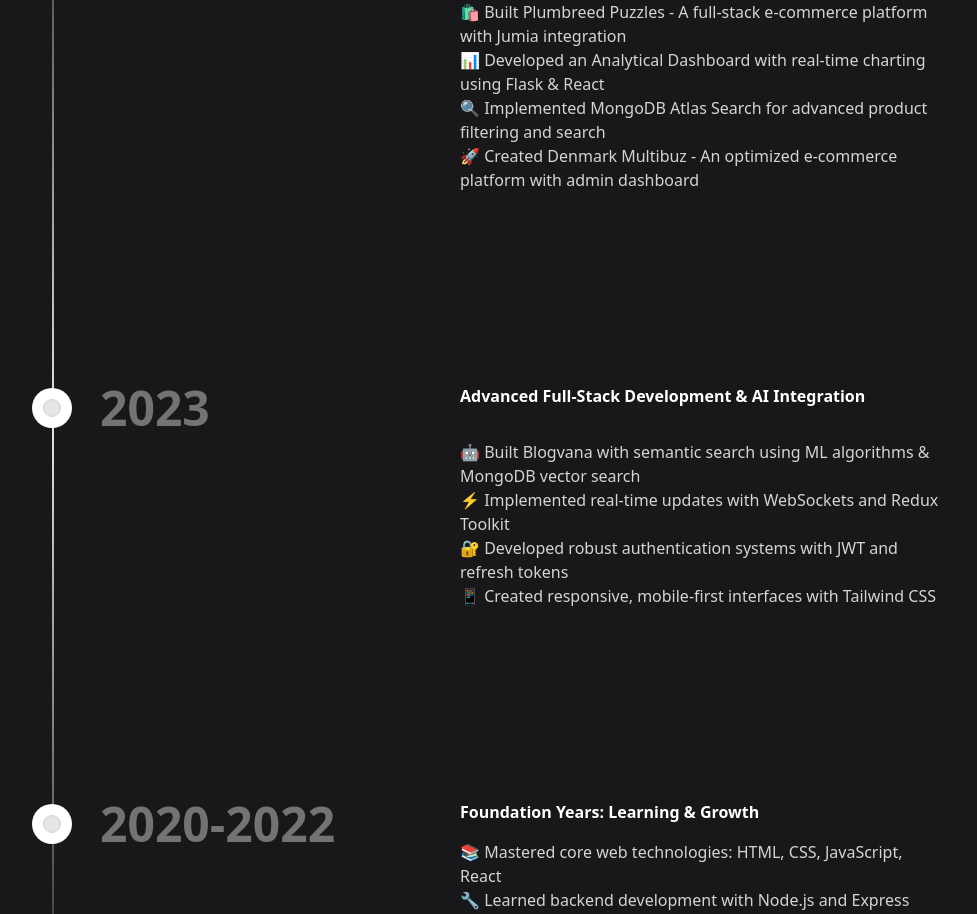
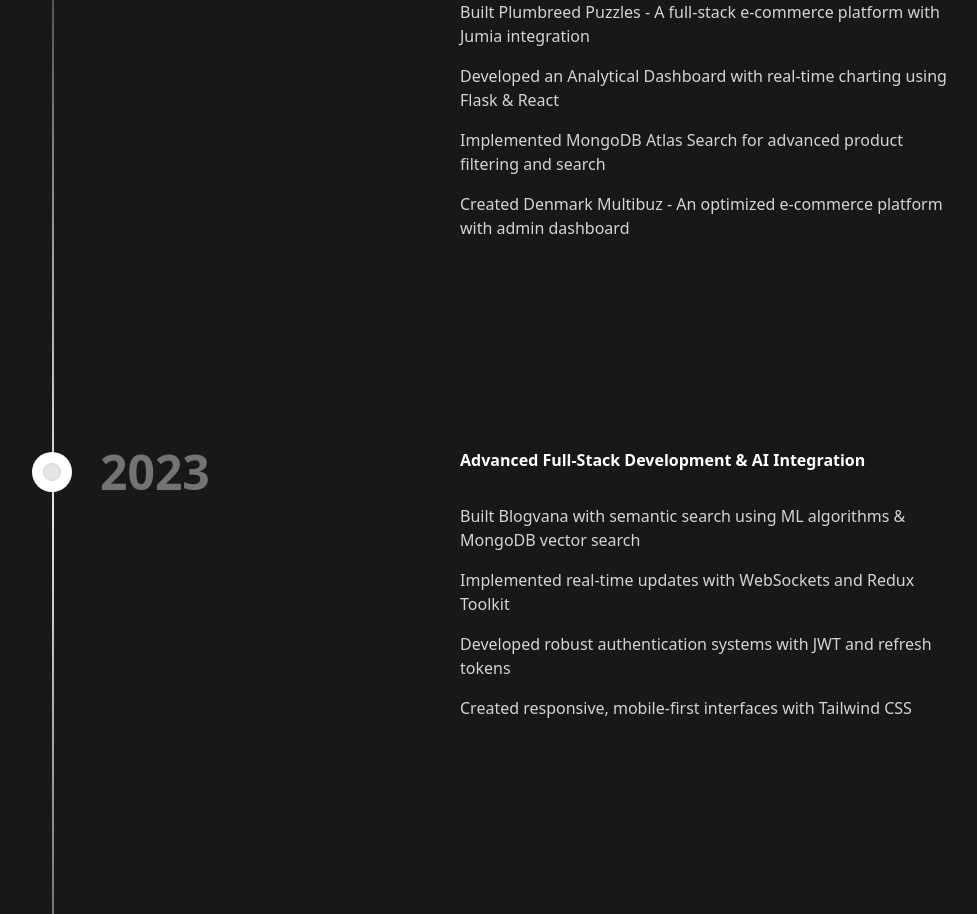
Before and after one commit to pascal-azubike/Pascal-Next-Portfolio, a Next.js app: page /about in a window 1280 px wide. Shown: the part 1480-2394 px from the top of the page, without its empty margins (148-1125 px from the left). Built offline with nearby package versions, Linux system fonts and the light colour scheme.

Commit message:
fixed code crashing on single article page

```diff
--- a/src/app/blogs/[id]/page.tsx
+++ b/src/app/blogs/[id]/page.tsx
@@ -4,16 +4,22 @@
 import { siteConfig } from "@/lib/site-config";
 import { connectDB } from "@/app/api/config/MongoDbConfig";
 import Article from "@/app/api/models/Article";
+import { notFound } from "next/navigation";
 
 // Function to fetch article data
 async function getArticle(id: string) {
   await connectDB();
+
+  // Add ObjectId validation
+  const isValidObjectId = /^[0-9a-fA-F]{24}$/.test(id);
+  if (!isValidObjectId) {
+    notFound();
+  }
+
   const article = await Article.findById(id);
 
-  article && console.log(article._id, "meteadd .....................1");
-
   if (!article) {
-    throw new Error('Article not found');
+    notFound();
   }
 
   return article;
@@ -52,7 +58,7 @@
         url: siteConfig.ogImage,
         width: 1200,
         height: 630,
-        alt: `About ${siteConfig.name}`
+        alt: `${article.title} | Blog | ${siteConfig.name}`
       },
       locale: "en_US",
       type: "article",
--- /dev/null
+++ b/src/app/not-found.tsx
@@ -0,0 +1,30 @@
+import { ContentLayout } from '@/components/admin-panel/content-layout'
+import Link from 'next/link'
+import Image from 'next/image'
+
+export default function NotFound() {
+    return (
+        <ContentLayout>
+            <div className="flex flex-col items-center justify-center pt-32 min-h-[60vh] px-4 text-center">
+                <Image
+                    src="/not-found.svg"
+                    alt="404 Not Found Illustration"
+                    width={400}
+                    height={300}
+                    className="mb-8"
+                    priority
+                />
+                <h2 className="text-3xl font-bold mb-4 text-center">404 - Page Not Found</h2>
+                <p className="text-gray-300 mb-6 text-center max-w-md">
+                    Oops! The page you're looking for doesn't exist or has been moved.
+                </p>
+                <Link
+                    href="/"
+                    className="px-6 py-3 bg-blue-600 text-white rounded-md hover:bg-blue-700 transition-colors"
+                >
+                    Return Home
+                </Link>
+            </div>
+        </ContentLayout>
+    )
+}
--- a/src/components/aboutTimeLine.tsx
+++ b/src/components/aboutTimeLine.tsx
@@ -11,18 +11,18 @@
           <p className="font-bold mb-8">
             Building Complex E-commerce & Analytics Solutions
           </p>
-          <div className="mb-8">
-            <div className="flex gap-2 items-center text-neutral-300">
-              🛍️ Built Plumbreed Puzzles - A full-stack e-commerce platform with Jumia integration
+          <div className="space-y-4 mb-12">
+            <div className="text-neutral-300">
+              Built Plumbreed Puzzles - A full-stack e-commerce platform with Jumia integration
             </div>
-            <div className="flex gap-2 items-center text-neutral-300">
-              📊 Developed an Analytical Dashboard with real-time charting using Flask & React
+            <div className="text-neutral-300">
+              Developed an Analytical Dashboard with real-time charting using Flask & React
             </div>
-            <div className="flex gap-2 items-center text-neutral-300">
-              🔍 Implemented MongoDB Atlas Search for advanced product filtering and search
+            <div className="text-neutral-300">
+              Implemented MongoDB Atlas Search for advanced product filtering and search
             </div>
-            <div className="flex gap-2 items-center text-neutral-300">
-              🚀 Created Denmark Multibuz - An optimized e-commerce platform with admin dashboard
+            <div className="text-neutral-300">
+              Created Denmark Multibuz - An optimized e-commerce platform with admin dashboard
             </div>
           </div>
         </div>
@@ -35,18 +35,18 @@
           <p className="font-bold mb-8">
             Advanced Full-Stack Development & AI Integration
           </p>
-          <div className="mb-8">
-            <div className="flex gap-2 items-center text-neutral-300">
-              🤖 Built Blogvana with semantic search using ML algorithms & MongoDB vector search
+          <div className="space-y-4 mb-12">
+            <div className="text-neutral-300">
+              Built Blogvana with semantic search using ML algorithms & MongoDB vector search
             </div>
-            <div className="flex gap-2 items-center text-neutral-300">
-              ⚡️ Implemented real-time updates with WebSockets and Redux Toolkit
+            <div className="text-neutral-300">
+              Implemented real-time updates with WebSockets and Redux Toolkit
             </div>
-            <div className="flex gap-2 items-center text-neutral-300">
-              🔐 Developed robust authentication systems with JWT and refresh tokens
+            <div className="text-neutral-300">
+              Developed robust authentication systems with JWT and refresh tokens
             </div>
-            <div className="flex gap-2 items-center text-neutral-300">
-              📱 Created responsive, mobile-first interfaces with Tailwind CSS
+            <div className="text-neutral-300">
+              Created responsive, mobile-first interfaces with Tailwind CSS
             </div>
           </div>
         </div>
@@ -56,21 +56,21 @@
       title: "2020-2022",
       content: (
         <div>
-          <p className="font-bold mb-4">
+          <p className="font-bold mb-8">
             Foundation Years: Learning & Growth
           </p>
-          <div className="mb-8">
-            <div className="flex gap-2 items-center text-neutral-300">
-              📚 Mastered core web technologies: HTML, CSS, JavaScript, React
+          <div className="space-y-4 mb-12">
+            <div className="text-neutral-300">
+              Mastered core web technologies: HTML, CSS, JavaScript, React
             </div>
-            <div className="flex gap-2 items-center text-neutral-300">
-              🔧 Learned backend development with Node.js and Express
+            <div className="text-neutral-300">
+              Learned backend development with Node.js and Express
             </div>
-            <div className="flex gap-2 items-center text-neutral-300">
-              💾 Gained expertise in MongoDB and database optimization
+            <div className="text-neutral-300">
+              Gained expertise in MongoDB and database optimization
             </div>
-            <div className="flex gap-2 items-center text-neutral-300">
-              🌟 Built foundational projects to develop full-stack capabilities
+            <div className="text-neutral-300">
+              Built foundational projects to develop full-stack capabilities
             </div>
           </div>
         </div>
```
Also changed, not shown: public/not-found.svg (added).
